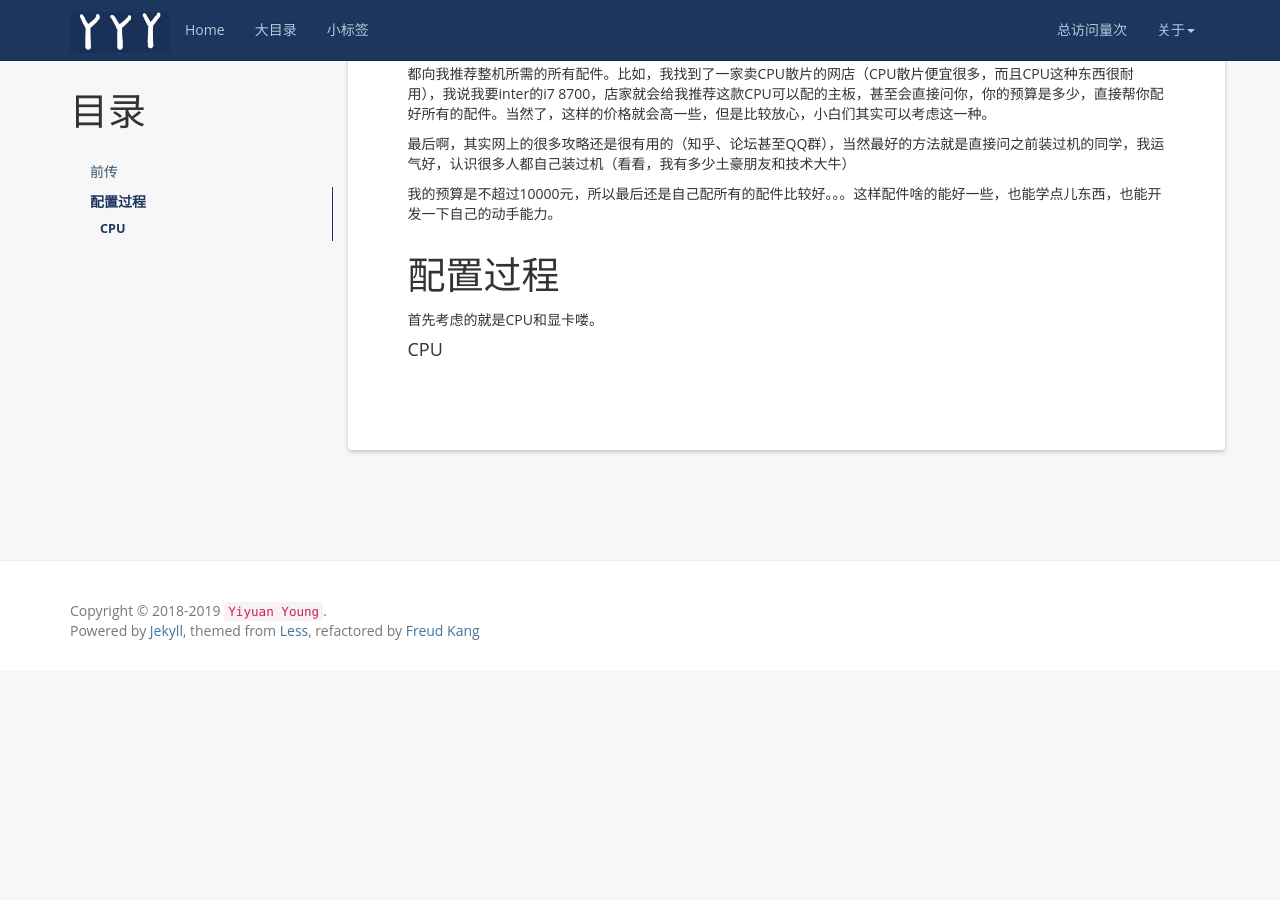
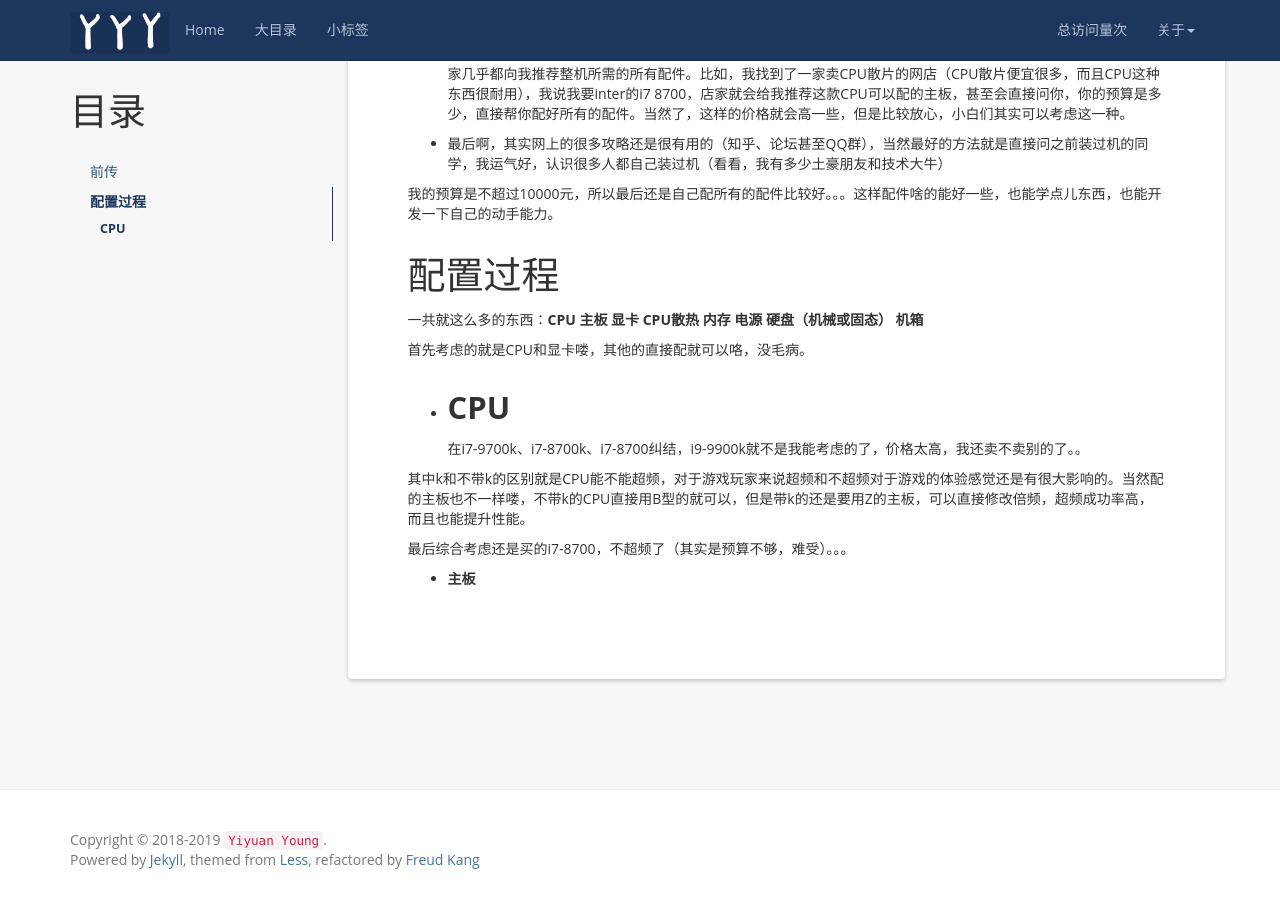
Before and after one commit to yyysjz1997/yyysjz1997.github.io, a Jekyll site: the page built from _posts/2019-07-20-my-new-computer.md, in a window 1280 px wide and 900 px high, scrolled down 718 px. Built offline with Jekyll 4.4.1, drawn with Linux system fonts in a browser that asks for light colours; nearby versions of some CDN libraries; a script that is not in the unit is left out; comment, search, counter and statistics services are not loaded; before the commit the page ends 1389 px from its top, so only the background shows below that.

Commit message:
Update 2019-07-20-my-new-computer.md

```diff
--- a/_posts/2019-07-20-my-new-computer.md
+++ b/_posts/2019-07-20-my-new-computer.md
@@ -22,17 +22,27 @@ tag: 硬件领域
 前传			{#before}
 ====================================
 
-首先啊，肯定是不推荐直接在某宝某猫以及某东，直接购买整机的。之前看淘宝上有这种配置，CPU是i9-9900k，显卡是RTX 2080ti，价格是9999，当时打开仔细一看，内存8G+128G固态。。。。而且，估计显卡就是丐版的，内存的频率应该也不高，固态的读取速度等指标也不会好。价格显眼，内含物肯定就要打折扣呀，商家也是要赚钱呀。
+- 首先啊，肯定是不推荐直接在某宝某猫以及某东，直接购买整机的。之前看淘宝上有这种配置，CPU是i9-9900k，显卡是RTX 2080ti，价格是9999，当时打开仔细一看，内存8G+128G固态。。。。而且，估计显卡就是丐版的，内存的频率应该也不高，固态的读取速度等指标也不会好。价格显眼，内含物肯定就要打折扣呀，商家也是要赚钱呀。
 
-其次，我配机的时候主要靠问同学，上网看论坛等等，然后自己才配出来了。结果到了上网买配件的时候，每一个厂家几乎都向我推荐整机所需的所有配件。比如，我找到了一家卖CPU散片的网店（CPU散片便宜很多，而且CPU这种东西很耐用），我说我要inter的i7 8700，店家就会给我推荐这款CPU可以配的主板，甚至会直接问你，你的预算是多少，直接帮你配好所有的配件。当然了，这样的价格就会高一些，但是比较放心，小白们其实可以考虑这一种。
+- 其次，我配机的时候主要靠问同学，上网看论坛等等，然后自己才配出来了。结果到了上网买配件的时候，每一个厂家几乎都向我推荐整机所需的所有配件。比如，我找到了一家卖CPU散片的网店（CPU散片便宜很多，而且CPU这种东西很耐用），我说我要inter的i7 8700，店家就会给我推荐这款CPU可以配的主板，甚至会直接问你，你的预算是多少，直接帮你配好所有的配件。当然了，这样的价格就会高一些，但是比较放心，小白们其实可以考虑这一种。
 
-最后啊，其实网上的很多攻略还是很有用的（知乎、论坛甚至QQ群），当然最好的方法就是直接问之前装过机的同学，我运气好，认识很多人都自己装过机（看看，我有多少土豪朋友和技术大牛）
+- 最后啊，其实网上的很多攻略还是很有用的（知乎、论坛甚至QQ群），当然最好的方法就是直接问之前装过机的同学，我运气好，认识很多人都自己装过机（看看，我有多少土豪朋友和技术大牛）
 
 我的预算是不超过10000元，所以最后还是自己配所有的配件比较好。。。这样配件啥的能好一些，也能学点儿东西，也能开发一下自己的动手能力。
 
 
 配置过程			{#process}
 ====================================
-首先考虑的就是CPU和显卡喽。
+一共就这么多的东西：**CPU 主板 显卡 CPU散热 内存 电源 硬盘（机械或固态） 机箱**
 
-#### CPU
+首先考虑的就是CPU和显卡喽，其他的直接配就可以咯，没毛病。
+
+- **CPU**
+---------------------------------------
+在i7-9700k、i7-8700k、i7-8700纠结，i9-9900k就不是我能考虑的了，价格太高，我还卖不卖别的了。。
+
+其中k和不带k的区别就是CPU能不能超频，对于游戏玩家来说超频和不超频对于游戏的体验感觉还是有很大影响的。当然配的主板也不一样喽，不带k的CPU直接用B型的就可以，但是带k的还是要用Z的主板，可以直接修改倍频，超频成功率高，而且也能提升性能。
+
+最后综合考虑还是买的i7-8700，不超频了（其实是预算不够，难受）。。。
+
+- **主板**
```
